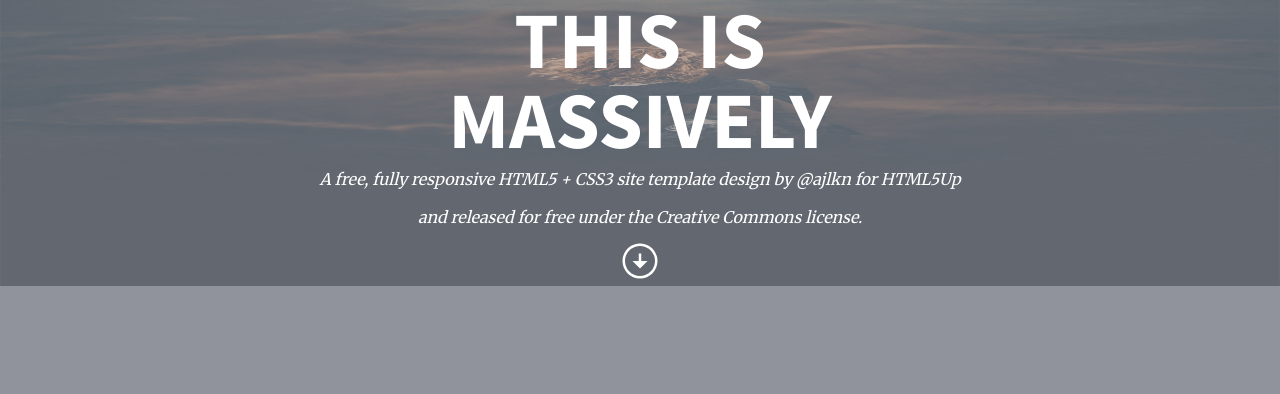
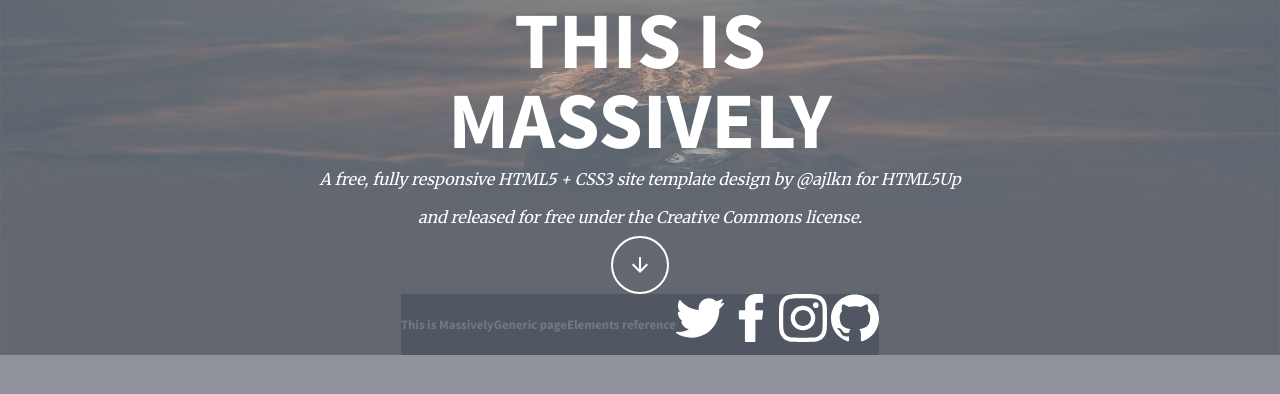
Before and after one commit to ManideepPaul/Massively-landing-page, a plain HTML site: page index.html in a window 1280 px wide. Drawn offline with Linux system fonts and the light colour scheme.

Commit message:
nav bar created

```diff
--- a/index.html
+++ b/index.html
@@ -10,13 +10,28 @@
 	<body>
 		<!-- start writing your code -->
 		<div class="mainContainer background-tint">
+			<!-- heroSec -->
 			<img  class="bg" src="./assets/images/bg.jpg" alt="">
 			<h1 class="heading1">This is</h1>
 			<h1 class="heading1">Massively</h1>
 			<p class="heroSecP">A free, fully responsive HTML5 + CSS3 site template design by @ajlkn for HTML5Up</p>
 			<p class="heroSecP">and released for free under the <span>Creative Commons license.</span></p>
-            <img src="./assets/images/arrow.svg" alt="" srcset="">
+            <img class="arrow" src="./assets/images/downArrow.svg" alt="" srcset="">
+			<!-- heroSec -->
 
+			<section class="allContent">
+				<nav>
+					<h3 class="heading3">This is Massively</h3>
+					<h3 class="heading3">Generic page</h3>
+					<h3 class="heading3">Elements reference</h3>
+					<div class="navIcon">
+						<img src="./assets/Icon/twitter-svgrepo-com.svg" alt="">
+						<img src="./assets/Icon/facebook-svgrepo-com.svg" alt="">
+						<img src="./assets/Icon/instagram-svgrepo-com.svg" alt="">
+						<img src="./assets/Icon/github-svgrepo-com.svg" alt="">
+					</div>
+				</nav>
+			</section>
 
 		</div>
 	</body>
--- a/style.css
+++ b/style.css
@@ -46,6 +46,8 @@ body{
     justify-content: center;
 }
 
+/* heroSec */
+
 .bg {
     position: absolute;
     left: 0;
@@ -60,3 +62,26 @@ body{
     color: #ffffff;
     font-style: italic;
 }
+
+.arrow {
+    border: 2px solid white;
+    border-radius: 100%;
+    padding: 15px;
+}
+
+/* heroSec */
+
+nav {
+    display: flex;
+    align-items: center;
+    justify-content: center;
+    background-color: rgba(70,75,90,.6);
+    width: 100%;
+}
+
+.navIcon img {
+        /* -webkit-filter: invert(100%); safari 6.0 - 9.0 */
+    filter: invert(100%);
+    width: 48px;
+    height: 48px;
+}
```
Also changed, not shown: assets/Icon/facebook-svgrepo-com.svg (added), assets/Icon/github-svgrepo-com.svg (added), assets/Icon/instagram-svgrepo-com.svg (added), assets/Icon/twitter-svgrepo-com.svg (added), assets/images/downArrow.svg (added).
